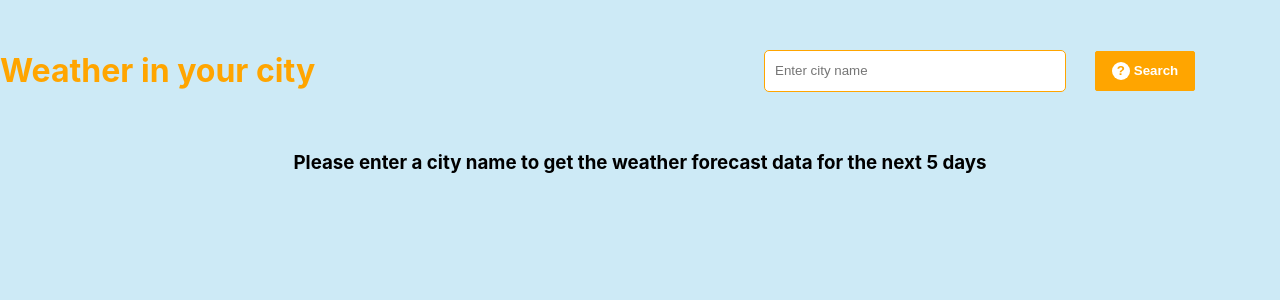
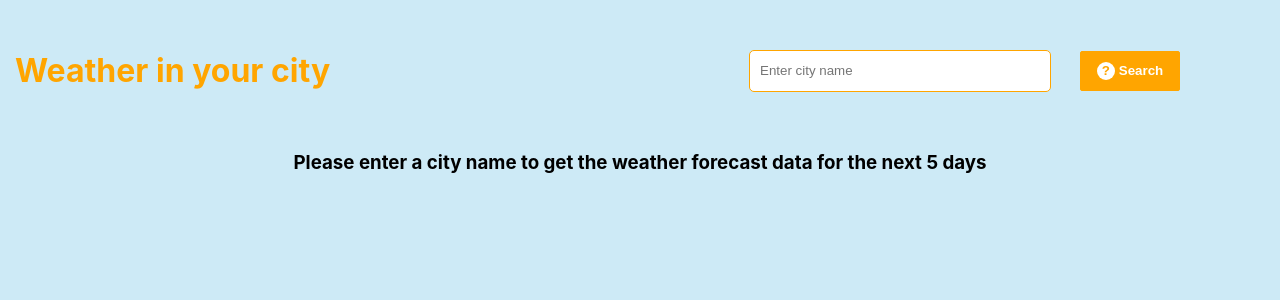
Before and after one commit to Lokeshjana/Weather_Forecast, a React (Create React App) app: page / in a window 1280 px wide. Shown: the top 300 px of the page. Built offline with nearby package versions, Linux system fonts and the light colour scheme.

Commit message:
update css

```diff
--- a/src/App.css
+++ b/src/App.css
@@ -1,6 +1,7 @@
 
 .App {
   text-align: center;
+  margin: 30px 15px;
 }
 
 .column {
@@ -30,11 +31,6 @@
   display: flex;
   flex-wrap: wrap;
   justify-content: center;
-}
-
-.App {
-  text-align: center;
-  margin: 30px 0px;
 }
 
 .column {
@@ -135,7 +131,8 @@
 
 .weather-card {
   width: 250px;
-  background: linear-gradient(to bottom, #fff9cd99, #ff8c0080);
+  background: linear-gradient(to bottom, #bc751ec9, #FFFACD);
+  /* linear-gradient(to bottom, #fff9cd99, #ff8c0080); */
   /* linear-gradient(to bottom, #7FD1B9, #FFFACD); */
   border-radius: 10px;
   padding: 10px;
@@ -170,9 +167,6 @@
 }
 
 @media screen and (max-width:1100px) {
-  .column {
-    max-width: 90%;
-  }
   .column h1 {
     margin: auto;
     max-width: 100%;
@@ -187,7 +181,7 @@
     width: 100%;
   }
   .weather-card {
-    width: 280px;
+    width: 280px !important;
   }
 }
 .weather-table {
```
